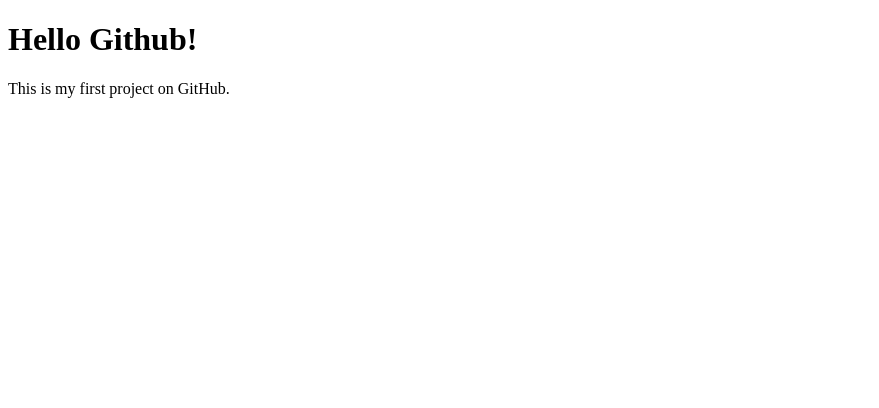
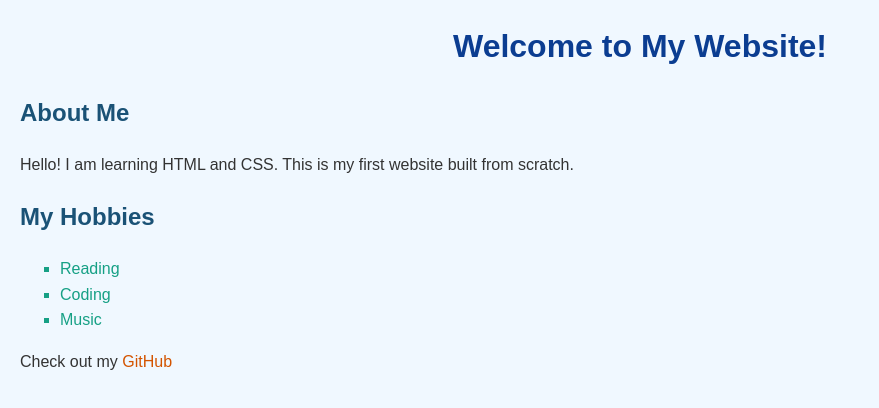
Before and after one commit to student-computerscience-hash/student-demo, a plain HTML site: page index.html in a window 1280 px wide. Shown: the whole page, without its empty margins (0-879 px from the left). Drawn offline with Linux system fonts and the light colour scheme.

Commit message:
Add files via upload

```diff
--- a/index.html
+++ b/index.html
@@ -1,10 +1,54 @@
 <!DOCTYPE html>
 <html>
-  <head>
-    <title>My First project</title>
-  </head>
-  <body>
-    <h1>Hello Github!</h1>
-  <p>This is my first project on GitHub.</p>
-  </body>
+    <head>
+        <meta charset="UTF-8">
+        <title>My First Website</title>
+        <style>
+            body {
+                background-color: #f0f8ff;
+                font-family: Arial, sans-serif;
+                margin: 20px;
+                line-height: 1.6;
+            }
+            h1 {
+                color: #0b3d91;
+                text-align: center;
+            }
+            h2 {
+                color: #1a5276;
+            }
+            p {
+                color: #333;
+            }
+            a {
+                color: #d35400;
+                text-decoration: none;
+            }
+            a:hover {
+                color: #e67e22;
+            }
+            ul {
+                list-style-type: square;
+                color: #16a085;
+            }
+        </style>
+        </head>
+        <body>
+
+            <h1>Welcome to My Website!</h1>
+            <h2>About Me</h2>
+            <p>Hello! I am learning HTML and CSS.
+             This is my first website built from scratch.</p>
+
+             <h2>My Hobbies</h2>
+             <ul>
+                <li>Reading</li>
+                <li>Coding</li>
+                <li>Music</li>
+             </ul>
+
+             <p>Check out my <a
+            href="https://github.com">GitHub</a></p>
+
+        </body>
 </html>
```
